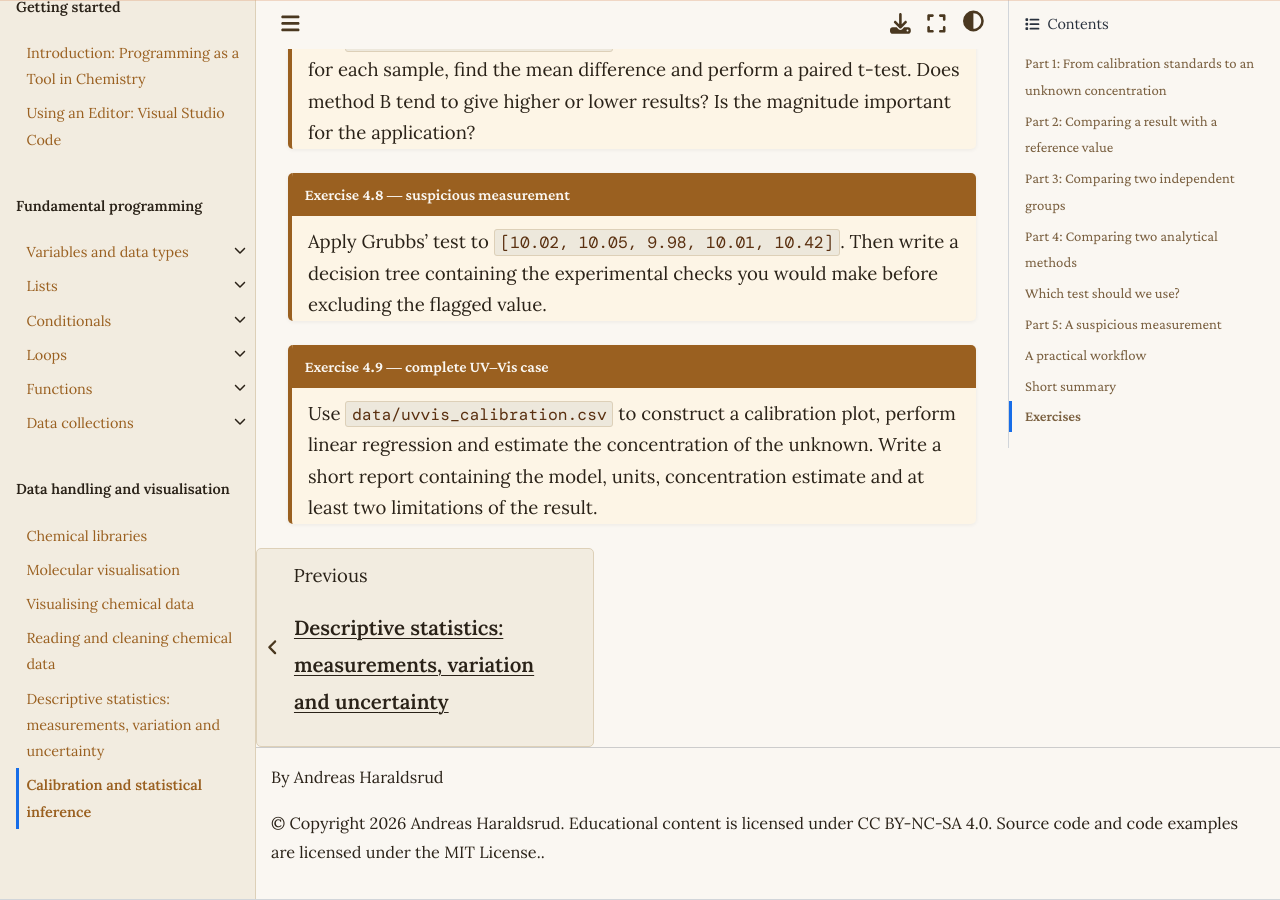
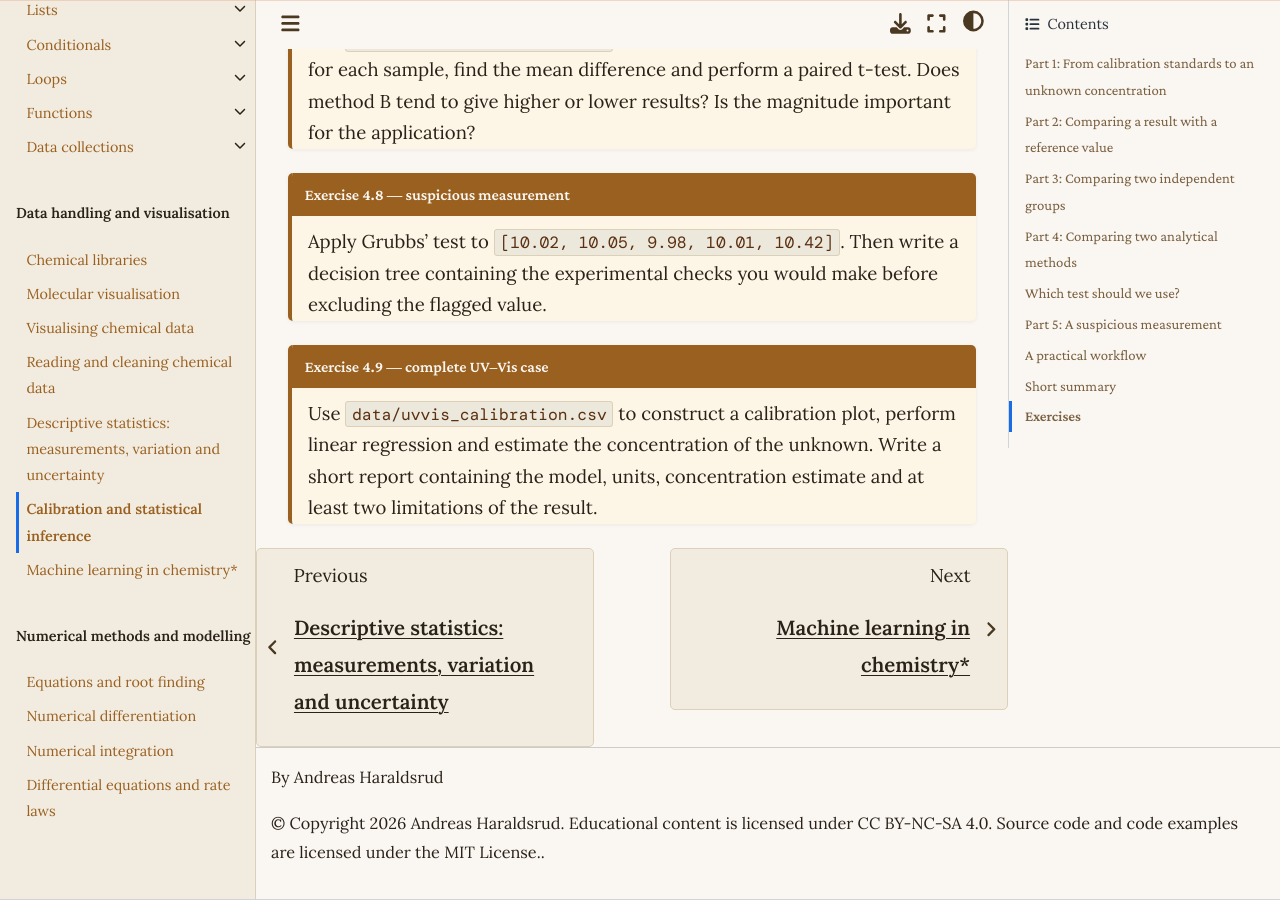
Before and after one commit to andreasdh/Coding-for-the-Molecular-Sciences, a Jupyter Book: the page built from docs/data_handling/calibration_and_statistical_inference.ipynb, in a window 1280 px wide and 900 px high, scrolled down 18037 px. Built offline with Jupyter Book 1.0.4 settings and Sphinx 7.4.7 and the Sphinx Book theme 1.1.4, drawn with Linux system fonts in a browser that asks for light colours.

Commit message:
Add numerical methods and modelling to table of contents

```diff
--- a/_toc.yml
+++ b/_toc.yml
@@ -35,3 +35,11 @@ parts:
   - file: docs/data_handling/reading_and_cleaning_chemical_data
   - file: docs/data_handling/basic_statistics_for_chemistry
   - file: docs/data_handling/calibration_and_statistical_inference
+  - file: docs/data_handling/machine_learning_in_chemistry
+
+- caption: Numerical methods and modelling
+  chapters:
+  - file: docs/numerical_methods/equations
+  - file: docs/numerical_methods/numerical_differentiation
+  - file: docs/numerical_methods/numerical_integration
+  - file: docs/numerical_methods/differential_equations
```
